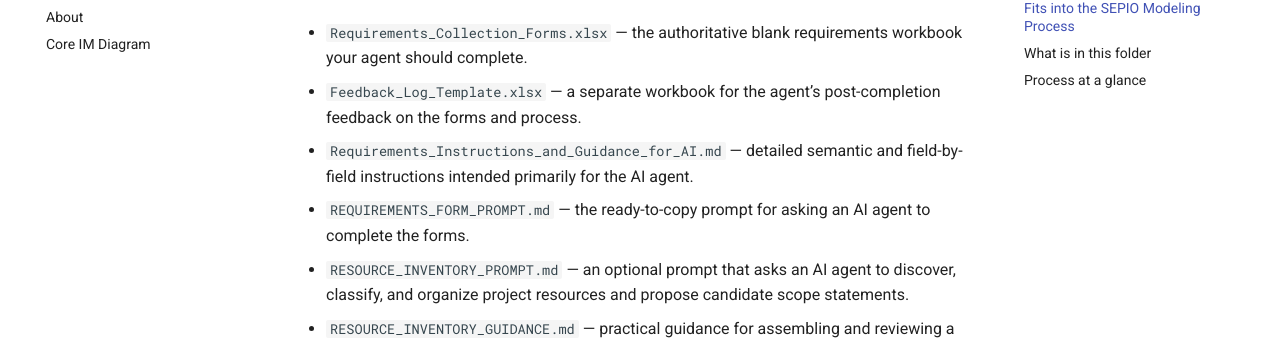
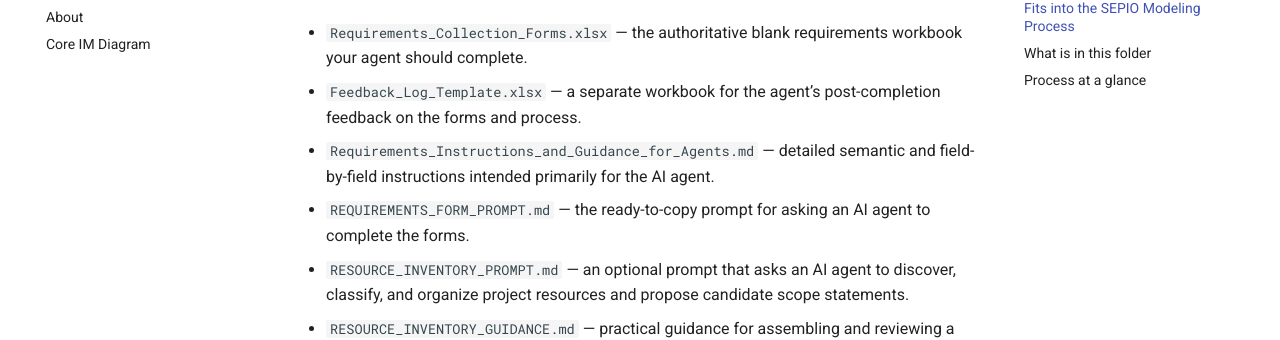
Before and after one commit to sepio-framework/sepio-linkml, an MkDocs documentation site: the page built from docs/requirements-collection/QUICK_START.md, in a window 1280 px wide and 900 px high, scrolled down 1485 px. Shown: the part 118-458 px from the top of the window. Built offline with MkDocs 1.6.1 and Material for MkDocs 9.7.7, drawn with Linux system fonts in a browser that asks for light colours; comment, search, counter and statistics services are not loaded.

Commit message:
Correct filename in QUICK_START.md

```diff
--- a/docs/requirements-collection/QUICK_START.md
+++ b/docs/requirements-collection/QUICK_START.md
@@ -37,7 +37,7 @@ For the detailed four-phase workflow, see `Requirements_Instructions_and_Guidanc
 
 - `Requirements_Collection_Forms.xlsx` — the authoritative blank requirements workbook your agent should complete.
 - `Feedback_Log_Template.xlsx` — a separate workbook for the agent’s post-completion feedback on the forms and process.
-- `Requirements_Instructions_and_Guidance_for_AI.md` — detailed semantic and field-by-field instructions intended primarily for the AI agent.
+- `Requirements_Instructions_and_Guidance_for_Agents.md` — detailed semantic and field-by-field instructions intended primarily for the AI agent.
 - `REQUIREMENTS_FORM_PROMPT.md` — the ready-to-copy prompt for asking an AI agent to complete the forms.
 - `RESOURCE_INVENTORY_PROMPT.md` — an optional prompt that asks an AI agent to discover, classify, and organize project resources and propose candidate scope statements.
 - `RESOURCE_INVENTORY_GUIDANCE.md` — practical guidance for assembling and reviewing a Resource Inventory.
```
